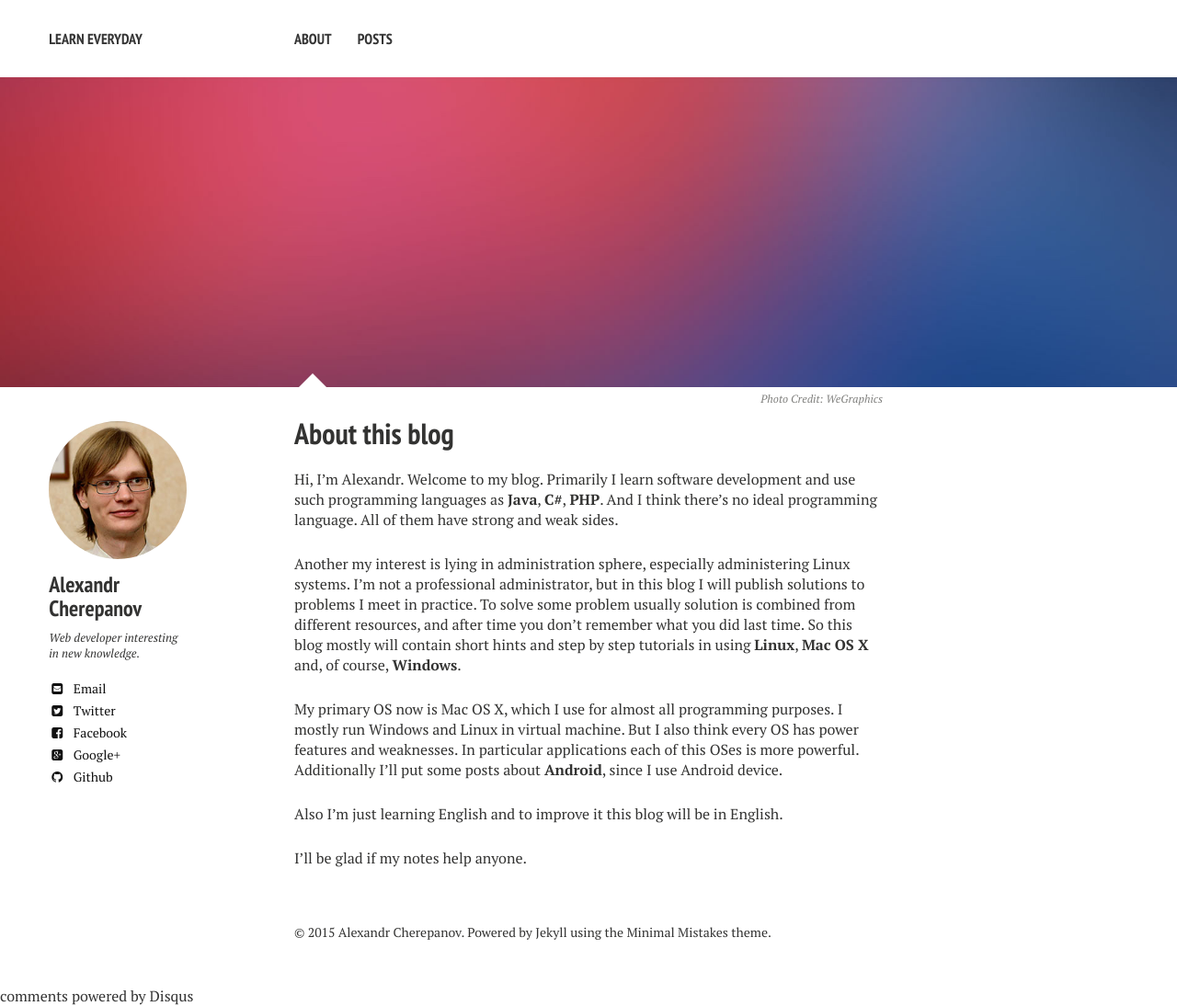
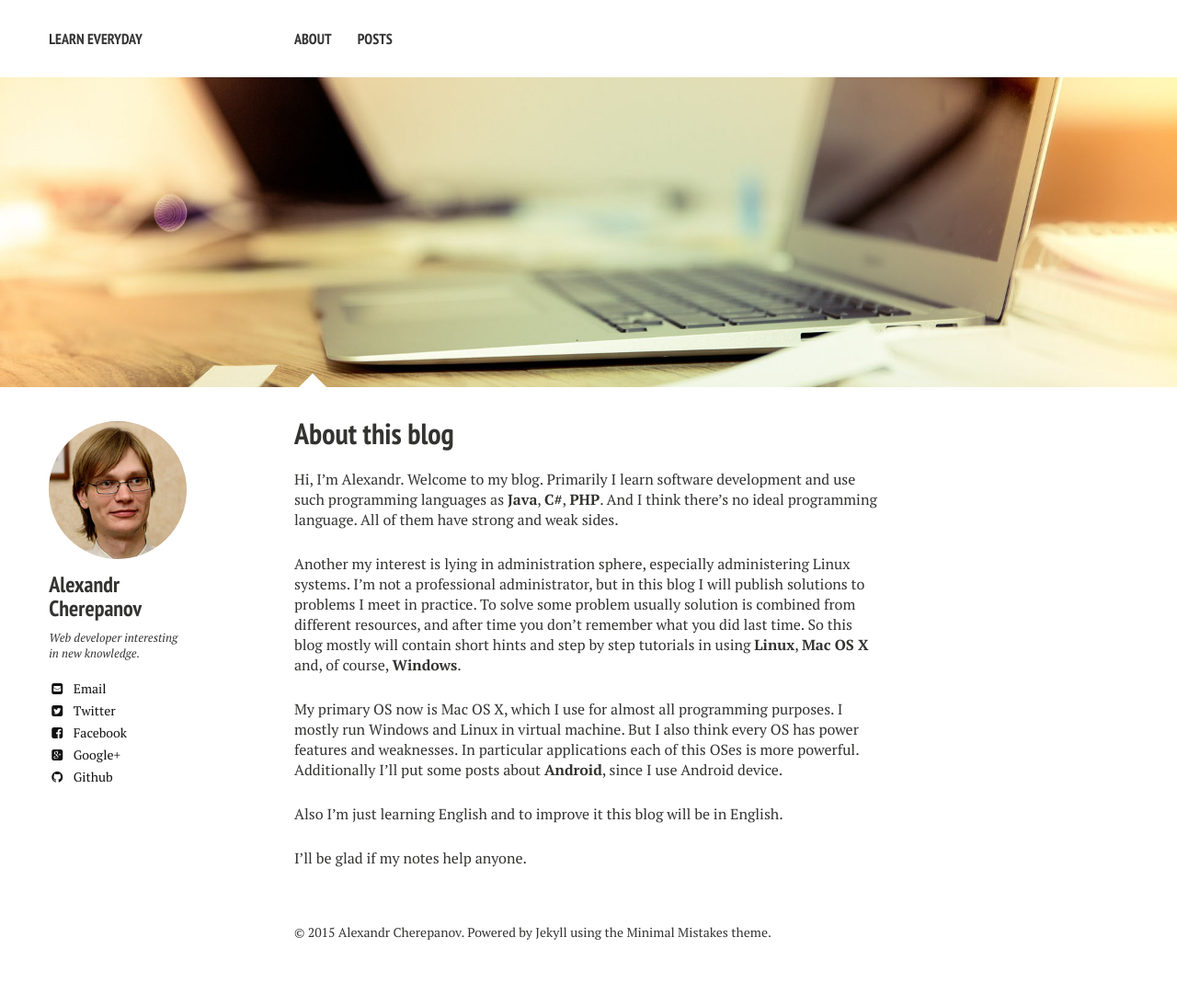
Before and after one commit to XandrCherepanov/xandrcherepanov.github.io, a Jekyll site: the page built from about/index.md, in a window 1280 px wide. Shown: the whole page at 92% size. Built offline with Jekyll 4.4.1, drawn with Linux system fonts in a browser that asks for light colours; nearby versions of some CDN libraries; comment, search, counter and statistics services are not loaded; after the commit the page ends 1072 px from its top, so only the background shows below that.

Commit message:
Removed images and changed image for about page

```diff
--- a/about/index.md
+++ b/about/index.md
@@ -1,12 +1,11 @@
 ---
 layout: page
 title: About this blog
-comments: true
 share: false
 image:
-  feature: sample-image-2.jpg
-  credit: WeGraphics
-  creditlink: http://wegraphics.net/downloads/free-ultimate-blurred-background-pack/
+  feature: home-office-595476_1920.jpg
+  credit:
+  creditlink:
 ---
 
 Hi, I'm Alexandr. Welcome to my blog. Primarily I learn software development and use such programming languages as **Java**, **C#**, **PHP**. And I think there's no ideal programming language. All of them have strong and weak sides.
```
Also changed, not shown: images/sample-image-1.jpg (deleted), images/sample-image-2.jpg (deleted), images/sample-image-3.jpg (deleted), images/sample-image-4.jpg (deleted), images/sample-image-5.jpg (deleted), images/sample-image-6.jpg (deleted), images/sample-image-7.jpg (deleted).
